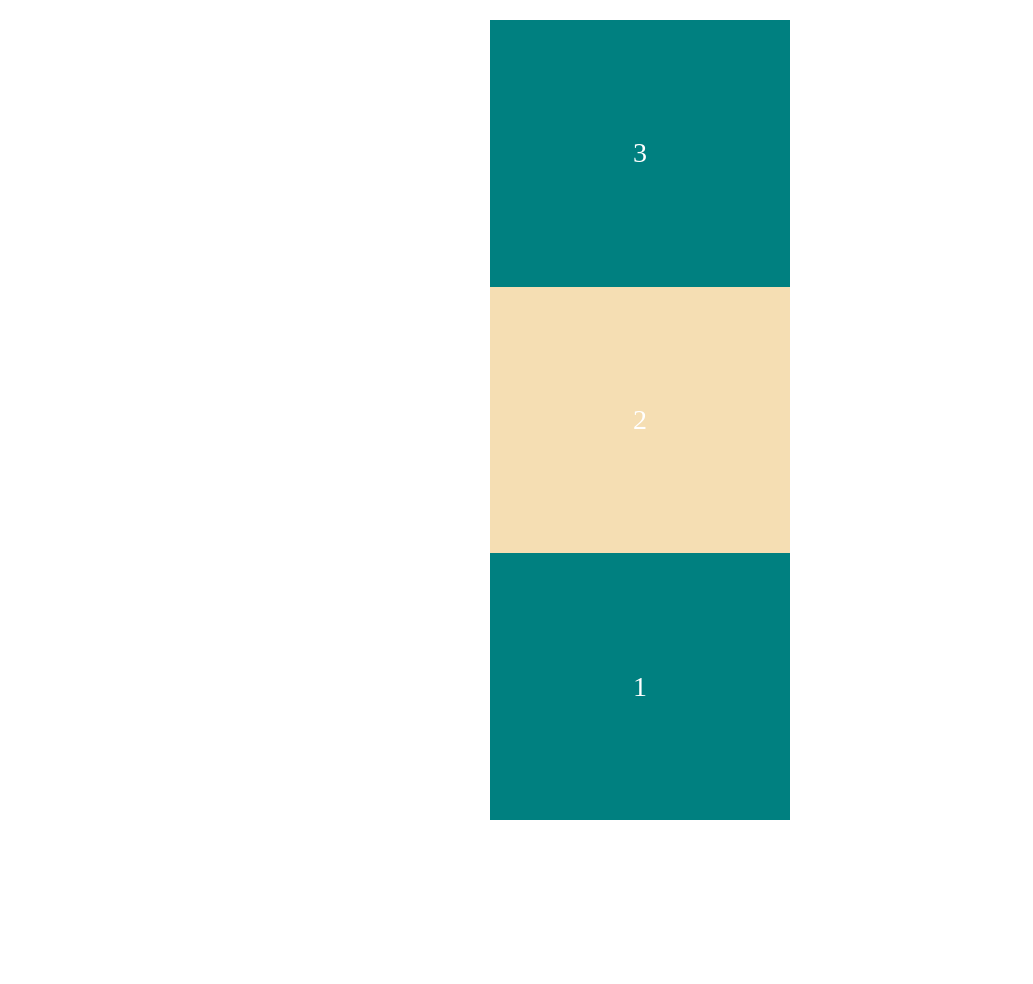
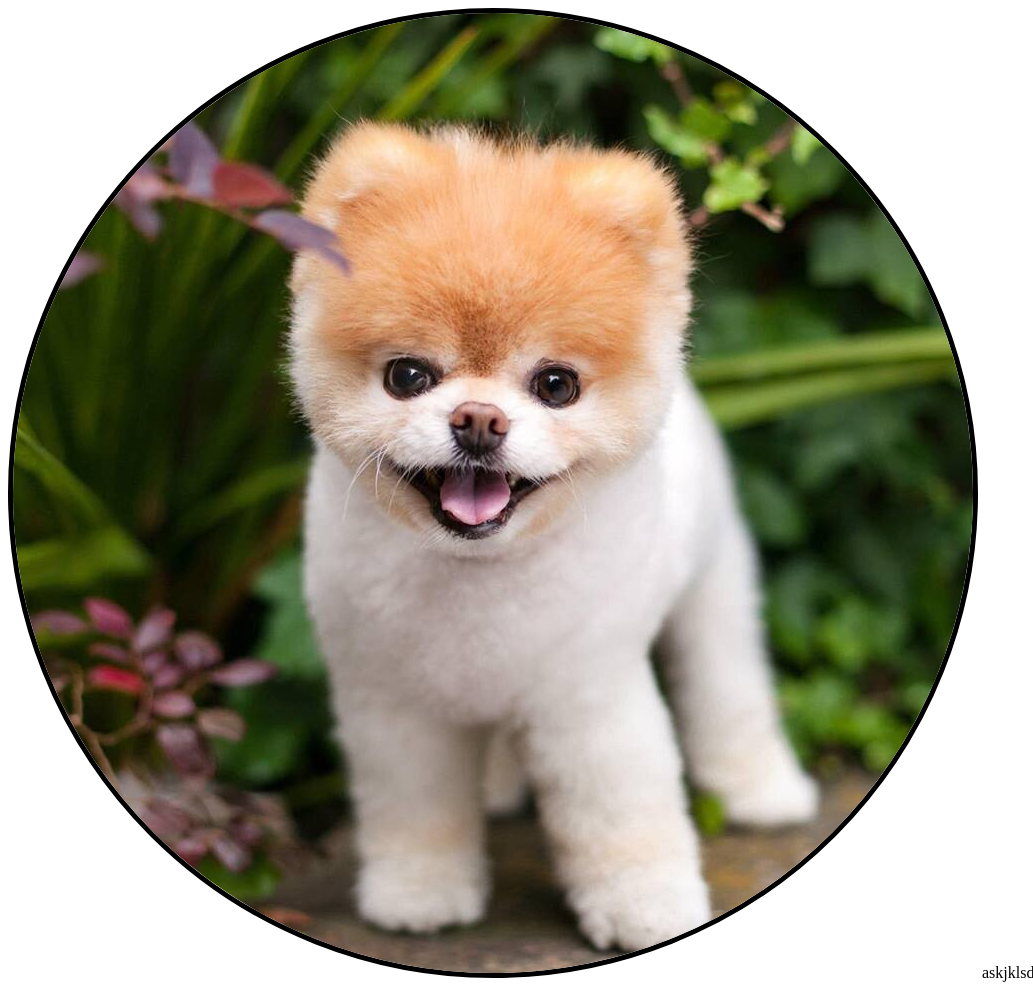
Before and after one commit to mugata/kokoa-clone, a plain HTML site: page home.html in a window 1280 px wide. Shown: the whole page, without its empty margins (0-1033 px from the left). Before the commit the page ends 840 px from the top, so only its background shows below. Drawn offline with Linux system fonts and the light colour scheme.

Commit message:
transformation

```diff
--- a/home.html
+++ b/home.html
@@ -4,34 +4,19 @@
   <head>
     <title>THE SM TIMES</title>
     <style>
-      body {
-        height: 100vh;
-        margin: 20px;
-        display: flex;
-        justify-content: space-between;
-        align-items: center;
-        flex-direction: column-reverse;
+      img {
+        border: 5px solid black;
+        border-radius: 50%;
+        transition: transform 2s ease-in-out;
       }
 
-      div {
-        display: flex;
-        justify-content: center;
-        align-items: center;
-        font-size: 28px;
-        color: white;
-        width: 300px;
-        height: 300px;
-        background-color: teal;
-      }
-
-      #second {
-        background-color: wheat;
+      img:hover {
+        transform: matrix(1, 2, 3, 4, 5, 6);
       }
     </style>
   </head>
   <body>
-    <div>1</div>
-    <div id="second">2</div>
-    <div>3</div>
+    <img srcset="img/dog.jpg" />
+    <span>askjklsdjglkajsd;lgjlkaejlrkg</span>
   </body>
 </html>
```
